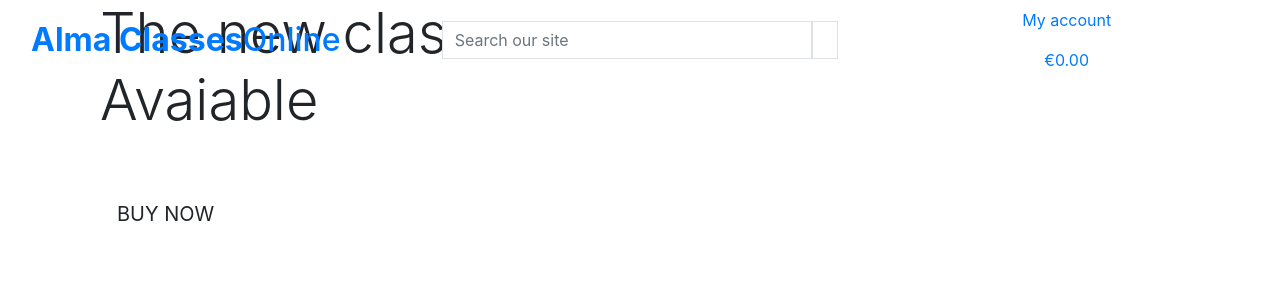
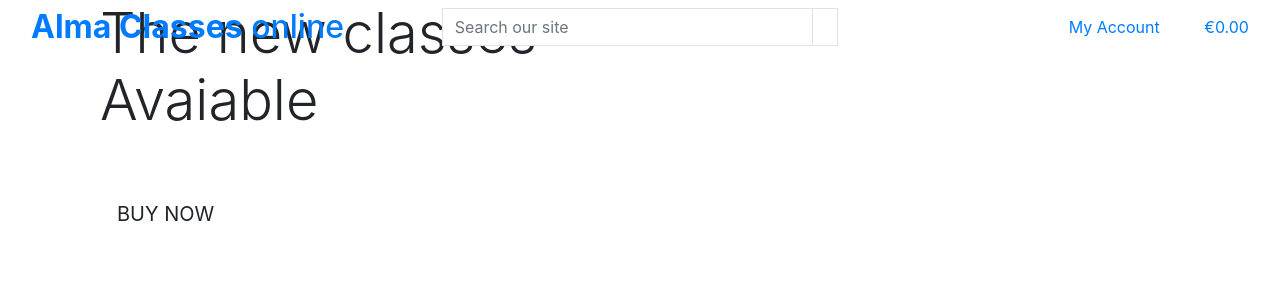
Before and after one commit to artneto/alma-classes, a Django app: page / in a window 1280 px wide. Shown: the top 300 px of the page. Run offline with Django 3.2, Linux system fonts and the light colour scheme; a user stored in the database is signed in.

Commit message:
remove extra space from coding

```diff
--- a/templates/base.html
+++ b/templates/base.html
@@ -35,14 +35,14 @@
       <div class="row">
           <div class="col-12 col-lg-4 my-auto py-1 py-lg-0 text-center text-lg-left">
               <a href="{% url 'home' %}" class="nav-link main-logo-link">
-              <h2 class="logo-font text-black my-0"><strong>Alma Classes</strong>Online</h2>
+                  <h2 class="logo-font text-black my-0"><strong>Alma Classes</strong> online</h2>
               </a>
           </div>
           <div class="col-12 col-lg-4 my-auto py-1 py-lg-0">
               <form method="GET" action="">
                   <div class="input-group w-100">
                       <input class="form-control border border-black rounded-0" type="text" name="q" placeholder="Search our site">
-                <div class="input-ground-append">
+                      <div class="input-group-append">
                           <button class="form-control btn btn-black border border-black rounded-0" type="submit">
                               <span class="icon">
                                   <i class="fas fa-search"></i>
@@ -54,27 +54,27 @@
           </div>
           <div class="col-12 col-lg-4 my-auto py-1 py-lg-0">
               <ul class="list-inline list-unstyled text-center text-lg-right my-0">
-              <li class="list-inine-item dropdown">
+                  <li class="list-inline-item dropdown">
                       <a class="text-black nav-link" href="#" id="user-options" data-toggle="dropdown" aria-haspopup="true" aria-expanded="false">
                           <div class="text-center">
                               <div><i class="fas fa-user fa-lg"></i></div>
-                    <p class="my-0">My account</p>
+                              <p class="my-0">My Account</p>
                           </div>
                       </a>
                       <div class="dropdown-menu border-0" aria-labelledby="user-options">
                           {% if request.user.is_authenticated %}
                               {% if request.user.is_superuser %}
-                        <a href="" class="dropdown-item">Porduct Management</a>
+                                  <a href="" class="dropdown-item">Product Management</a>
                               {% endif %}
                               <a href="" class="dropdown-item">My Profile</a>
                               <a href="{% url 'account_logout' %}" class="dropdown-item">Logout</a>
                           {% else %}
-                      <a href="{% url 'account_signup' %}" class="dropdown-item">Register Now</a>
+                              <a href="{% url 'account_signup' %}" class="dropdown-item">Register</a>
                               <a href="{% url 'account_login' %}" class="dropdown-item">Login</a>
                           {% endif %}
                       </div>
                   </li>
-              <li class="list-inine-item dropdown">
+                  <li class="list-inline-item">
                       <a class="{% if grand_total %}text-info font-weight-bold{% else %}text-black{% endif %} nav-link" href="">
                           <div class="text-center">
                               <div><i class="fas fa-shopping-bag fa-lg"></i></div>
```
Lines whose indentation alone changed are shown as unchanged.
